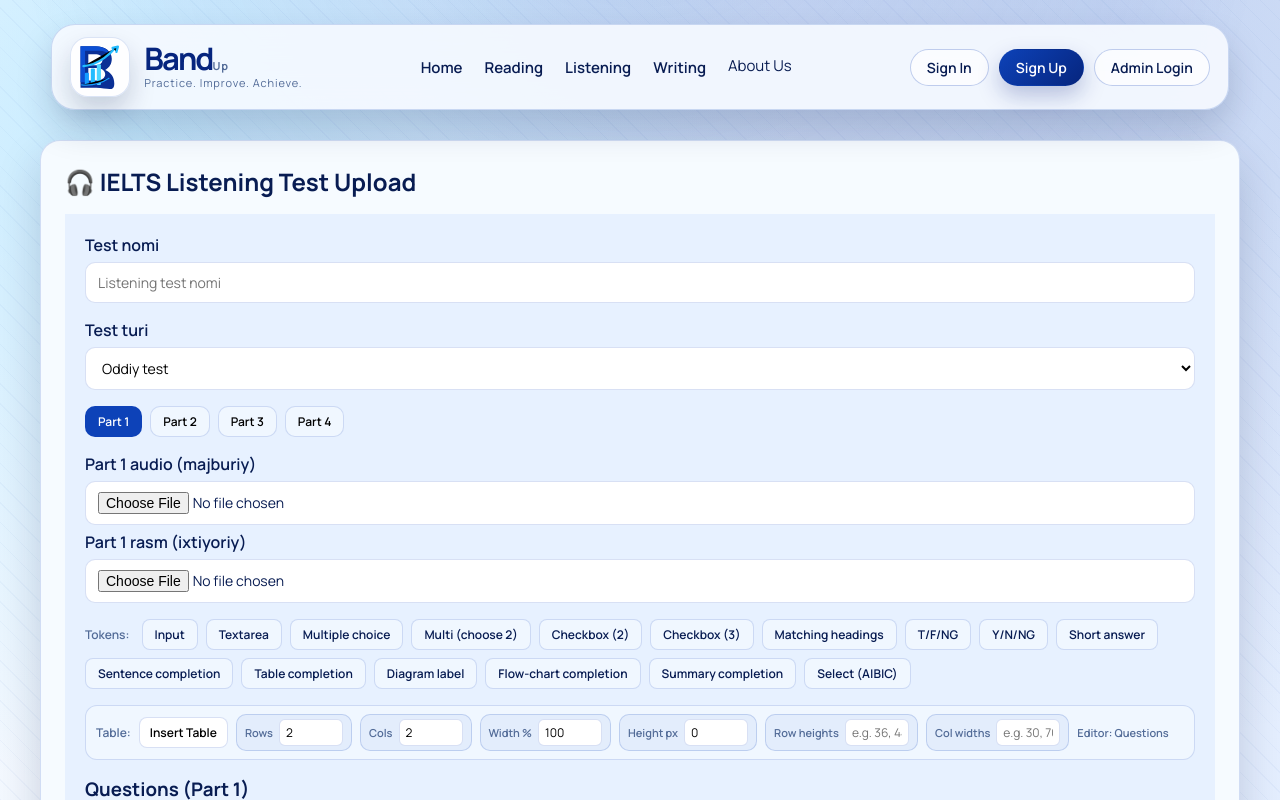
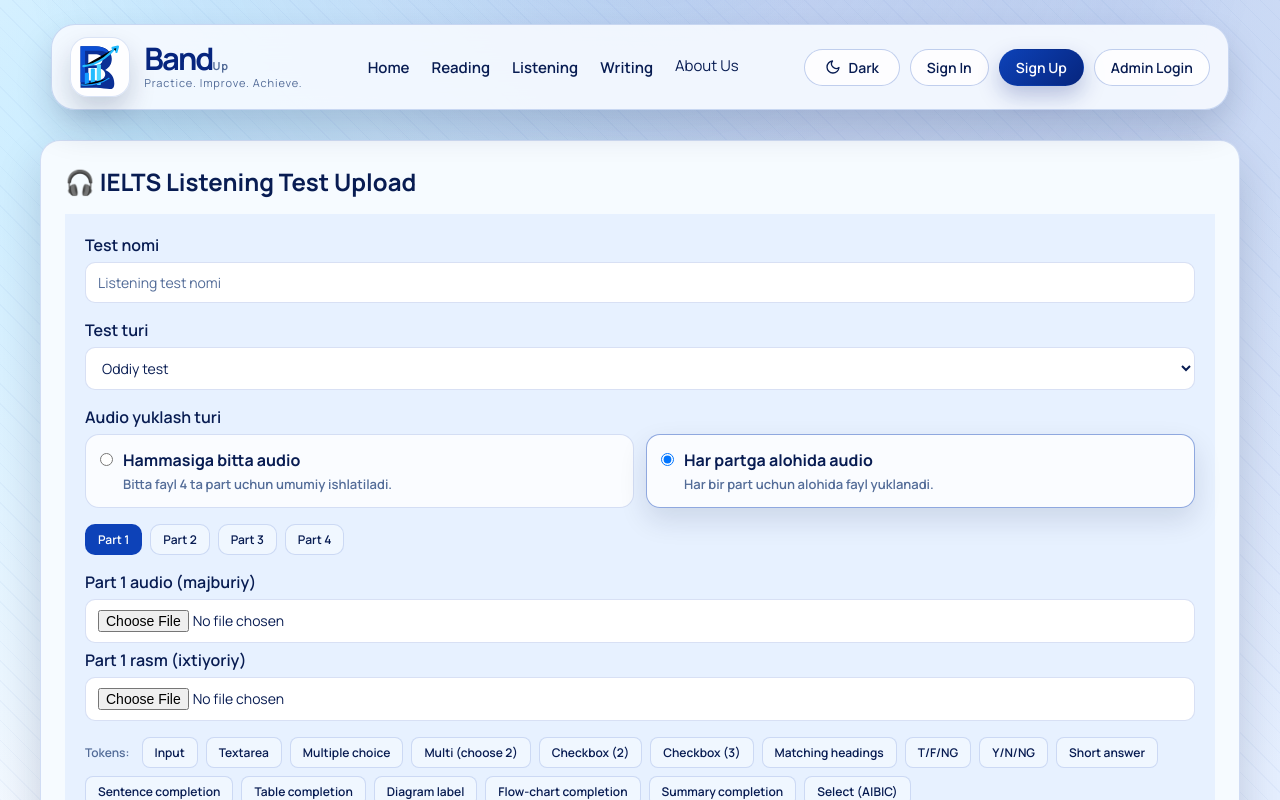
Before and after one commit to rakhimovdev/unverse_frontend, a React (Create React App) app: page /listening in a window 1280 px wide. Shown: the top 800 px of the page. Built offline with nearby package versions, Linux system fonts and the light colour scheme.

Commit message:
add all auio funcction

```diff
--- a/src/Pages/Listening/Listening.css
+++ b/src/Pages/Listening/Listening.css
@@ -41,6 +41,44 @@
   color: #fff;
 }
 
+.audio-mode-selector {
+  display: grid;
+  grid-template-columns: repeat(auto-fit, minmax(220px, 1fr));
+  gap: 12px;
+}
+
+.audio-mode-option {
+  display: flex;
+  align-items: flex-start;
+  gap: 10px;
+  padding: 14px;
+  border-radius: 14px;
+  border: 1px solid var(--u-border);
+  background: var(--u-card-bg);
+  cursor: pointer;
+}
+
+.audio-mode-option input {
+  margin-top: 4px;
+}
+
+.audio-mode-option strong {
+  display: block;
+  color: var(--u-ink);
+}
+
+.audio-mode-option span {
+  display: block;
+  margin-top: 4px;
+  font-size: 13px;
+  color: var(--u-muted);
+}
+
+.audio-mode-option.active {
+  border-color: rgba(var(--u-primary-rgb), 0.45);
+  box-shadow: 0 12px 28px rgba(var(--u-shadow-rgb), 0.12);
+}
+
 .part-image-row {
   display: flex;
   flex-direction: column;
@@ -64,7 +102,7 @@
   padding: 10px 12px;
   border-radius: 10px;
   border: 1px solid var(--u-border);
-  background: #fff;
+  background: var(--u-control-bg);
   font-size: 14px;
 }
 
@@ -72,7 +110,7 @@
   padding: 10px 12px;
   border-radius: 10px;
   border: 1px solid var(--u-border);
-  background: #fff;
+  background: var(--u-control-bg);
   font-size: 14px;
 }
 
@@ -142,7 +180,7 @@
   padding: 6px 10px;
   border-radius: 8px;
   border: 1px solid var(--u-border);
-  background: #fff;
+  background: var(--u-control-bg);
   cursor: pointer;
   font-size: 12px;
   font-weight: 600;
@@ -155,7 +193,7 @@
   padding: 4px 8px;
   border-radius: 10px;
   border: 1px solid var(--u-border);
-  background: #fff;
+  background: var(--u-control-bg);
 }
 
 .toolbar-field label {
@@ -231,7 +269,7 @@
   padding: 6px;
   border-radius: 10px;
   border: 1px dashed rgba(59, 130, 246, 0.4);
-  background: rgba(255, 255, 255, 0.8);
+  background: var(--u-card-bg);
 }
 
 .listening-table-wrap table {
@@ -257,7 +295,7 @@
   padding: 16px;
   border-radius: 14px;
   border: 1px solid var(--u-border);
-  background: #fff;
+  background: var(--u-card-bg-strong);
   line-height: 1.7;
   white-space: pre-wrap;
 }
@@ -305,7 +343,7 @@
   padding: 14px;
   border-radius: 12px;
   border: 1px solid var(--u-border);
-  background: #fff;
+  background: var(--u-card-bg-strong);
 }
 
 .listening-answer-key h4 {
--- a/src/Pages/Listening/Listening.jsx
+++ b/src/Pages/Listening/Listening.jsx
@@ -596,6 +596,8 @@ function AnswerKey({ questions, onAnswersChange }) {
 function ListeningTest() {
     const [title, setTitle] = useState("");
     const [audience, setAudience] = useState("regular");
+    const [audioMode, setAudioMode] = useState("perPart");
+    const [sharedAudioFile, setSharedAudioFile] = useState(null);
     const [activePart, setActivePart] = useState(0);
     const [parts, setParts] = useState(() =>
         Array.from({ length: 4 }, () => createEmptyPart())
@@ -774,6 +776,11 @@ function ListeningTest() {
         });
     };
 
+    const handleSharedAudioChange = (e) => {
+        const file = e.target.files[0] || null;
+        setSharedAudioFile(file);
+    };
+
     const handleClear = () => {
         parts.forEach((part) => {
             if (part.imagePreview) {
@@ -782,6 +789,8 @@ function ListeningTest() {
         });
         setTitle("");
         setAudience("regular");
+        setAudioMode("perPart");
+        setSharedAudioFile(null);
         setActivePart(0);
         setParts(Array.from({ length: 4 }, () => createEmptyPart()));
         setShowPreview(false);
@@ -840,12 +849,19 @@ function ListeningTest() {
             return;
         }
 
+        if (audioMode === "shared") {
+            if (!sharedAudioFile) {
+                alert("Barcha partlar uchun bitta audio fayl tanlang!");
+                return;
+            }
+        } else {
             const missingAudioIndex = updatedParts.findIndex(
                 (part) => !part.audioFile
             );
             if (missingAudioIndex !== -1) {
                 alert(`Part ${missingAudioIndex + 1} uchun audio fayl tanlang!`);
                 return;
+            }
         }
 
         setParts(updatedParts);
@@ -859,12 +875,16 @@ function ListeningTest() {
         const formData = new FormData();
         formData.append("title", title);
         formData.append("audience", audience);
+        formData.append("audioMode", audioMode);
         formData.append("parts", JSON.stringify(payloadParts));
+        if (audioMode === "shared" && sharedAudioFile) {
+            formData.append("audio", sharedAudioFile);
+        }
         updatedParts.forEach((part, index) => {
             if (part.imageFile) {
                 formData.append(`imagePart${index}`, part.imageFile);
             }
-            if (part.audioFile) {
+            if (audioMode === "perPart" && part.audioFile) {
                 formData.append(`audioPart${index}`, part.audioFile);
             }
         });
@@ -909,6 +929,61 @@ function ListeningTest() {
                     </select>
                 </div>
 
+                <div className="listening-field">
+                    <label>Audio yuklash turi</label>
+                    <div className="audio-mode-selector">
+                        <label
+                            className={`audio-mode-option ${
+                                audioMode === "shared" ? "active" : ""
+                            }`}
+                        >
+                            <input
+                                type="radio"
+                                name="audio-mode"
+                                value="shared"
+                                checked={audioMode === "shared"}
+                                onChange={(e) => setAudioMode(e.target.value)}
+                            />
+                            <div>
+                                <strong>Hammasiga bitta audio</strong>
+                                <span>Bitta fayl 4 ta part uchun umumiy ishlatiladi.</span>
+                            </div>
+                        </label>
+
+                        <label
+                            className={`audio-mode-option ${
+                                audioMode === "perPart" ? "active" : ""
+                            }`}
+                        >
+                            <input
+                                type="radio"
+                                name="audio-mode"
+                                value="perPart"
+                                checked={audioMode === "perPart"}
+                                onChange={(e) => setAudioMode(e.target.value)}
+                            />
+                            <div>
+                                <strong>Har partga alohida audio</strong>
+                                <span>Har bir part uchun alohida fayl yuklanadi.</span>
+                            </div>
+                        </label>
+                    </div>
+                </div>
+
+                {audioMode === "shared" && (
+                    <div className="listening-field">
+                        <label>Barcha partlar uchun audio (majburiy)</label>
+                        <input
+                            type="file"
+                            accept="audio/*"
+                            onChange={handleSharedAudioChange}
+                        />
+                        {sharedAudioFile && (
+                            <p className="file-note">{sharedAudioFile.name}</p>
+                        )}
+                    </div>
+                )}
+
                 <div className="part-tabs">
                     {parts.map((_, i) => (
                         <button
@@ -926,6 +1001,7 @@ function ListeningTest() {
                 </div>
 
                 <div className="part-image-row">
+                    {audioMode === "perPart" && (
                         <div className="listening-field">
                             <label>Part {activePart + 1} audio (majburiy)</label>
                             <input
@@ -937,6 +1013,7 @@ function ListeningTest() {
                                 <p className="file-note">{currentPart.audioFile.name}</p>
                             )}
                         </div>
+                    )}
                     <div className="listening-field">
                         <label>Part {activePart + 1} rasm (ixtiyoriy)</label>
                         <input
--- a/src/components/Navbar/Navbar.css
+++ b/src/components/Navbar/Navbar.css
@@ -5,11 +5,11 @@
     width: min(1180px, 92%);
     margin: 24px auto 12px;
     border-radius: 24px;
-    background: rgba(247, 250, 255, 0.9);
+    background: var(--u-glass-bg);
     border: 1px solid rgba(var(--u-primary-rgb), 0.18);
     box-shadow: 0 18px 35px rgba(var(--u-shadow-rgb), 0.18);
     backdrop-filter: blur(16px);
-    transition: transform 0.2s ease, box-shadow 0.2s ease;
+    transition: transform 0.2s ease, box-shadow 0.2s ease, background 0.2s ease;
 }
 
 .site-nav__inner {
@@ -34,7 +34,7 @@
     padding: 0;
     border-radius: 18px;
     overflow: hidden;
-    background: rgba(255, 255, 255, 0.86);
+    background: var(--u-glass-bg-strong);
     border: 1px solid rgba(var(--u-primary-rgb), 0.14);
     box-shadow: 0 14px 26px rgba(var(--u-shadow-rgb), 0.18);
     display: grid;
@@ -134,7 +134,7 @@
     gap: 10px;
     padding: 8px 12px;
     border-radius: 999px;
-    background: rgba(255, 255, 255, 0.72);
+    background: var(--u-glass-elevated);
     border: 1px solid rgba(var(--u-primary-rgb), 0.18);
 }
 
@@ -189,6 +189,7 @@
     justify-content: center;
     border: 1px solid transparent;
     transition: transform 0.2s ease, box-shadow 0.2s ease, background 0.2s ease;
+    cursor: pointer;
 }
 
 .nav-btn--primary {
@@ -198,9 +199,19 @@
 }
 
 .nav-btn--ghost {
-    background: rgba(255, 255, 255, 0.7);
+    background: var(--u-card-bg);
     border-color: rgba(var(--u-primary-rgb), 0.25);
     color: var(--u-ink);
+}
+
+.nav-btn--icon {
+    gap: 8px;
+    min-width: 96px;
+}
+
+.nav-btn--icon svg {
+    width: 16px;
+    height: 16px;
 }
 
 .nav-btn:hover {
@@ -212,7 +223,7 @@
 }
 
 .nav-btn--ghost:hover {
-    background: rgba(255, 255, 255, 0.95);
+    background: var(--u-card-bg-strong);
 }
 
 @media (max-width: 1024px) {
--- a/src/components/Navbar/Navbar.js
+++ b/src/components/Navbar/Navbar.js
@@ -1,6 +1,8 @@
 import React from "react";
 import { Link, useLocation } from "react-router-dom";
+import { FiMoon, FiSun } from "react-icons/fi";
 import { useAuth } from "../../context/AuthContext";
+import { useTheme } from "../../context/ThemeContext";
 import { getStoredRole, getStoredToken } from "../../utils/authStorage";
 import { isAuthExperiencePath, resolveDashboardPath } from "../../utils/authRoutes";
 import { getPlanSummary } from "../../utils/subscription";
@@ -8,6 +10,7 @@ import "./Navbar.css";
 
 const Navbar = () => {
     const { token: authToken, user, logout } = useAuth();
+    const { isDark, toggleTheme } = useTheme();
     const location = useLocation();
     const token = authToken || getStoredToken();
     const role = user?.role || getStoredRole();
@@ -76,6 +79,16 @@ const Navbar = () => {
                 </ul>
 
                 <div className="site-nav__actions">
+                    <button
+                        type="button"
+                        className="nav-btn nav-btn--ghost nav-btn--icon"
+                        onClick={toggleTheme}
+                        aria-label={isDark ? "Light mode yoqish" : "Dark mode yoqish"}
+                    >
+                        {isDark ? <FiSun aria-hidden="true" /> : <FiMoon aria-hidden="true" />}
+                        <span>{isDark ? "Light" : "Dark"}</span>
+                    </button>
+
                     {!isLoggedIn ? (
                         role !== "teacher" && (
                             <>
--- /dev/null
+++ b/src/context/ThemeContext.jsx
@@ -0,0 +1,57 @@
+import React, { createContext, useContext, useEffect, useMemo, useState } from "react";
+
+const ThemeContext = createContext({
+    theme: "light",
+    isDark: false,
+    setTheme: () => {},
+    toggleTheme: () => {},
+});
+
+const THEME_STORAGE_KEY = "bandup-theme";
+
+const resolveInitialTheme = () => {
+    if (typeof window === "undefined") return "light";
+
+    const storedTheme = window.localStorage.getItem(THEME_STORAGE_KEY);
+    if (storedTheme === "dark" || storedTheme === "light") {
+        return storedTheme;
+    }
+
+    if (
+        typeof window.matchMedia === "function" &&
+        window.matchMedia("(prefers-color-scheme: dark)").matches
+    ) {
+        return "dark";
+    }
+
+    return "light";
+};
+
+export const ThemeProvider = ({ children }) => {
+    const [theme, setTheme] = useState(resolveInitialTheme);
+
+    useEffect(() => {
+        document.documentElement.dataset.theme = theme;
+        document.documentElement.style.colorScheme = theme;
+        window.localStorage.setItem(THEME_STORAGE_KEY, theme);
+    }, [theme]);
+
+    const value = useMemo(
+        () => ({
+            theme,
+            isDark: theme === "dark",
+            setTheme,
+            toggleTheme: () =>
+                setTheme((currentTheme) =>
+                    currentTheme === "dark" ? "light" : "dark"
+                ),
+        }),
+        [theme]
+    );
+
+    return (
+        <ThemeContext.Provider value={value}>{children}</ThemeContext.Provider>
+    );
+};
+
+export const useTheme = () => useContext(ThemeContext);
--- a/src/index.css
+++ b/src/index.css
@@ -14,11 +14,60 @@
   --u-tint-strong: #d7e6ff;
   --u-primary-rgb: 13, 66, 184;
   --u-primary-dark-rgb: 6, 37, 126;
+  --u-accent-rgb: 30, 183, 255;
   --u-shadow-rgb: 4, 21, 68;
   --u-border: rgba(var(--u-primary-rgb), 0.16);
   --u-shadow: 0 20px 45px rgba(var(--u-shadow-rgb), 0.18);
   --u-shadow-strong: 0 26px 60px rgba(var(--u-shadow-rgb), 0.24);
+  --u-card-bg: rgba(255, 255, 255, 0.8);
+  --u-card-bg-strong: rgba(255, 255, 255, 0.92);
+  --u-glass-bg: rgba(247, 250, 255, 0.9);
+  --u-glass-bg-strong: rgba(255, 255, 255, 0.86);
+  --u-glass-elevated: rgba(255, 255, 255, 0.72);
+  --u-control-bg: #ffffff;
+  --u-control-bg-soft: #f0f7ff;
+  --u-grid-color: rgba(var(--u-primary-rgb), 0.06);
+  --u-bg-start: #f8fbff;
+  --u-bg-mid: #edf5ff;
+  --u-bg-end: #e1ecff;
   --u-display: "Bebas Neue", "Manrope", sans-serif;
+}
+
+html[data-theme="light"] {
+  color-scheme: light;
+}
+
+html[data-theme="dark"] {
+  color-scheme: dark;
+  --u-ink: #edf4ff;
+  --u-muted: #9eb0d2;
+  --u-primary: #6e9dff;
+  --u-primary-dark: #3f73e6;
+  --u-primary-deep: #14274f;
+  --u-accent: #5fd8ff;
+  --u-gold: #d7efff;
+  --u-surface: #111b31;
+  --u-bg: #07101f;
+  --u-tint: #16233f;
+  --u-tint-strong: #223252;
+  --u-primary-rgb: 110, 157, 255;
+  --u-primary-dark-rgb: 63, 115, 230;
+  --u-accent-rgb: 95, 216, 255;
+  --u-shadow-rgb: 1, 6, 16;
+  --u-border: rgba(168, 197, 255, 0.18);
+  --u-shadow: 0 20px 45px rgba(var(--u-shadow-rgb), 0.42);
+  --u-shadow-strong: 0 26px 60px rgba(var(--u-shadow-rgb), 0.55);
+  --u-card-bg: rgba(18, 31, 54, 0.82);
+  --u-card-bg-strong: rgba(20, 35, 61, 0.94);
+  --u-glass-bg: rgba(13, 23, 42, 0.88);
+  --u-glass-bg-strong: rgba(18, 31, 54, 0.94);
+  --u-glass-elevated: rgba(20, 35, 61, 0.82);
+  --u-control-bg: #13203a;
+  --u-control-bg-soft: #1a2945;
+  --u-grid-color: rgba(168, 197, 255, 0.05);
+  --u-bg-start: #07101f;
+  --u-bg-mid: #0d1830;
+  --u-bg-end: #14233f;
 }
 
 * {
@@ -36,11 +85,12 @@ body,
 body {
   font-family: "Manrope", "Segoe UI", sans-serif;
   color: var(--u-ink);
-  background: radial-gradient(circle at 10% 10%, rgba(30, 183, 255, 0.22) 0%, transparent 42%),
-    radial-gradient(circle at 88% 2%, rgba(13, 66, 184, 0.18) 0%, transparent 44%),
-    linear-gradient(120deg, #f8fbff 0%, #edf5ff 55%, #e1ecff 100%);
+  background: radial-gradient(circle at 10% 10%, rgba(var(--u-accent-rgb), 0.22) 0%, transparent 42%),
+    radial-gradient(circle at 88% 2%, rgba(var(--u-primary-rgb), 0.18) 0%, transparent 44%),
+    linear-gradient(120deg, var(--u-bg-start) 0%, var(--u-bg-mid) 55%, var(--u-bg-end) 100%);
   position: relative;
   overflow-x: hidden;
+  transition: background 0.25s ease, color 0.25s ease;
 }
 
 body::before {
@@ -49,8 +99,8 @@ body::before {
   inset: 0;
   background-image: repeating-linear-gradient(
     45deg,
-    rgba(var(--u-primary-rgb), 0.06) 0px,
-    rgba(var(--u-primary-rgb), 0.06) 1px,
+    var(--u-grid-color) 0px,
+    var(--u-grid-color) 1px,
     transparent 1px,
     transparent 14px
   );
@@ -78,6 +128,19 @@ input,
 textarea,
 select {
   font-family: inherit;
+  color: var(--u-ink);
+}
+
+input,
+textarea,
+select {
+  background: var(--u-control-bg);
+  border-color: var(--u-border);
+}
+
+input::placeholder,
+textarea::placeholder {
+  color: var(--u-muted);
 }
 
 a {
@@ -88,3 +151,12 @@ img {
   max-width: 100%;
   display: block;
 }
+
+button,
+input,
+textarea,
+select,
+a {
+  transition: background-color 0.2s ease, color 0.2s ease, border-color 0.2s ease,
+    box-shadow 0.2s ease, opacity 0.2s ease, transform 0.2s ease;
+}
--- a/src/index.js
+++ b/src/index.js
@@ -32,6 +32,7 @@ import AdminLogin from './Pages/AdminLogin/AdminLogin';
 import AdminSignup from './Pages/AdminSignup/AdminSignup';
 import OtpVerification from './Pages/OtpVerification/OtpVerification';
 import { AuthProvider } from './context/AuthContext';
+import { ThemeProvider } from './context/ThemeContext';
 import ProtectedRoute from './components/auth/ProtectedRoute';
 import PublicOnlyRoute from './components/auth/PublicOnlyRoute';
 import { studentRoles } from './utils/authRoutes';
@@ -56,6 +57,7 @@ const root = ReactDOM.createRoot(document.getElementById('root'));
 root.render(
   <React.StrictMode>
     <Providers>
+      <ThemeProvider>
         <AuthProvider>
           <BrowserRouter>
             <Navbar />
@@ -107,6 +109,7 @@ root.render(
             </Routes>
           </BrowserRouter>
         </AuthProvider>
+      </ThemeProvider>
     </Providers>
   </React.StrictMode>
 );
```
Also changed, not shown: src/Pages/Home/Home.css (+7 -7 lines). Lines whose indentation alone changed are shown as unchanged.
